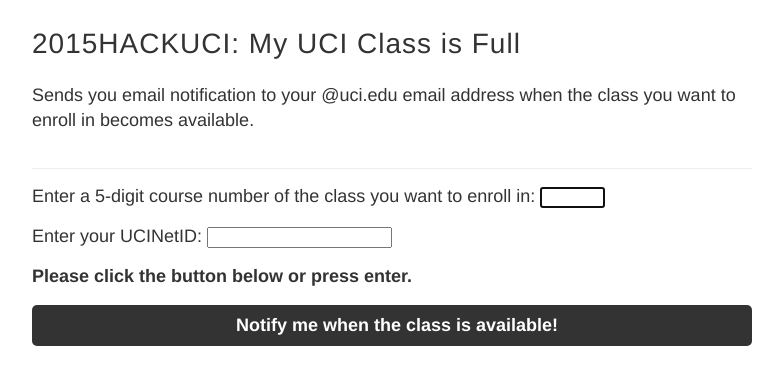
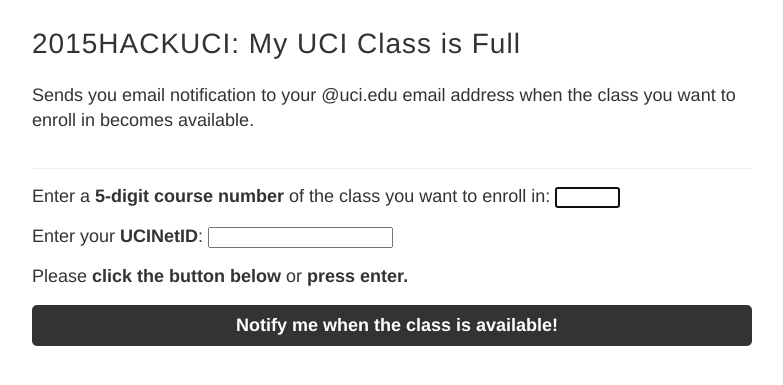
Before and after one commit to yangjiao2/2015HackUCI, a Flask app: page / in a window 1280 px wide. Shown: the top 385 px of the page, without its empty margins (248-1031 px from the left). Run offline with Flask 2, Linux system fonts and the light colour scheme.

Commit message:
emphasis

```diff
--- a/templates/index.html
+++ b/templates/index.html
@@ -35,9 +35,9 @@
 </div>
 <div id="main" role="main" class="container">
 	<p>
-  	Enter a 5-digit course number of the class you want to enroll in: <input type="text" size="5" name="a">  <p>
-    Enter your UCINetID: <input type="text" size="20" name="b"><p>
-  	<span id="result"> <strong>Please click the button below or press enter.</strong></span>
+  	Enter a <strong>5-digit course number</strong> of the class you want to enroll in: <input type="text" size="5" name="a">  <p>
+    Enter your <strong>UCINetID</strong>: <input type="text" size="20" name="b"><p>
+  	<span id="result"> Please <strong>click the button below</strong> or <strong>press enter.</strong></span>
 	<p>
     <div id="share-page"><a href=# id="calculate">Notify me when the class is available!</a></div>
     <!--<p><p>
```
